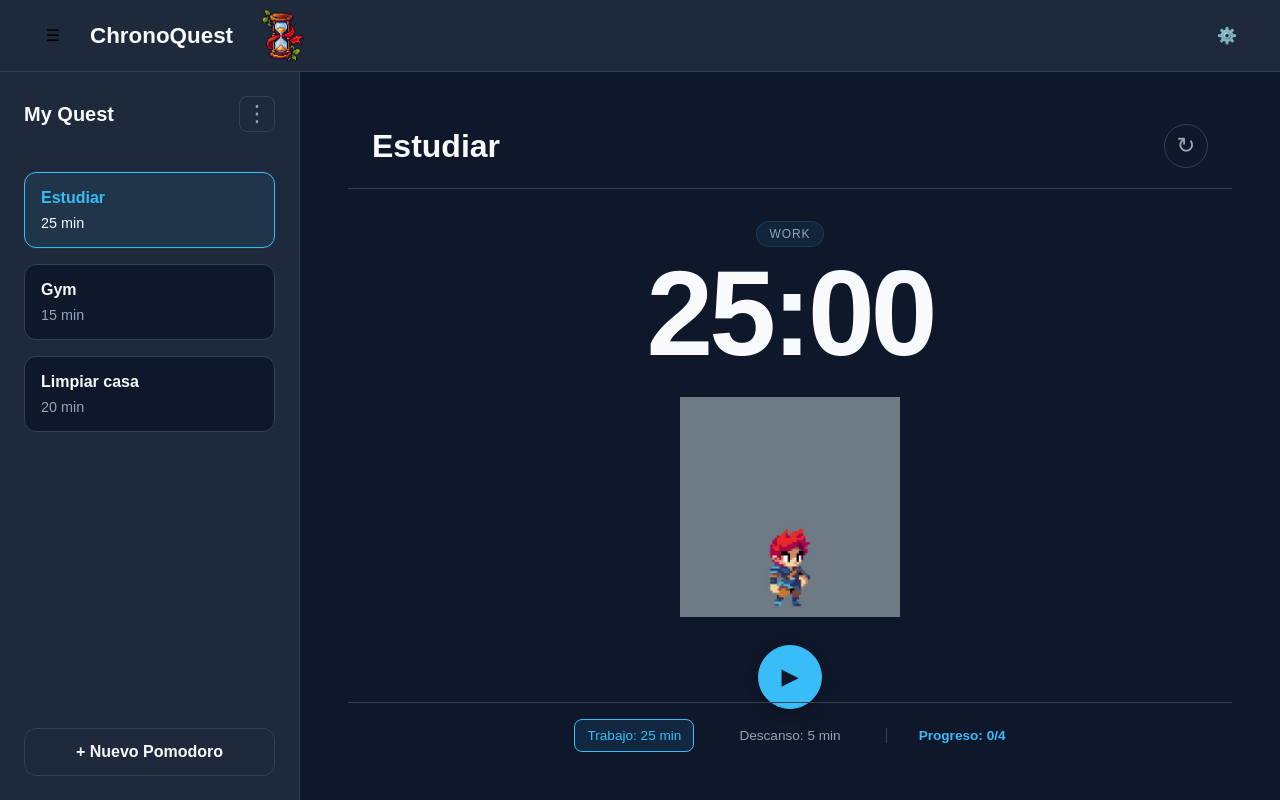
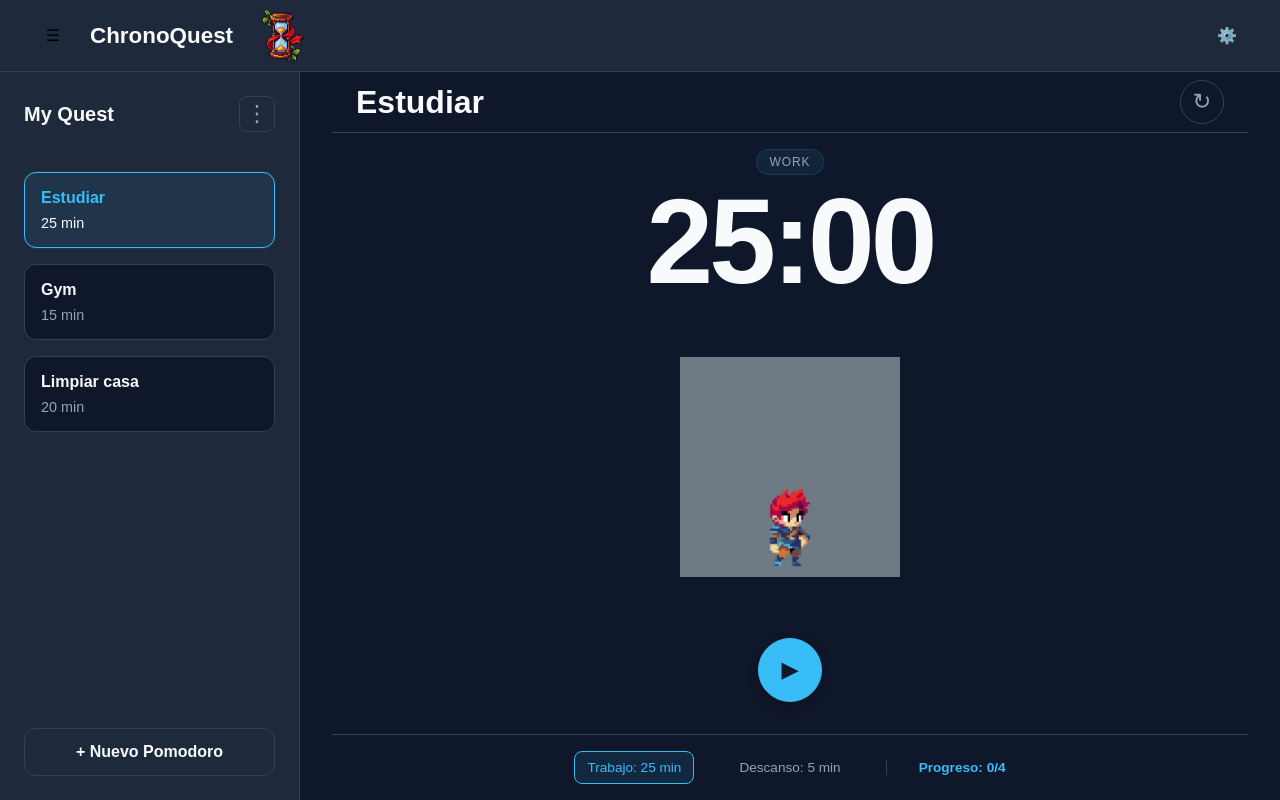
Before and after one commit to Neiyher/pomodoro, a React (Vite) app: page / in a window 1280 px wide. Built offline with nearby package versions, Linux system fonts and the light colour scheme.

Commit message:
fix: adjust player layout heightx2

```diff
--- a/src/components/PomodoroPlayer/PomodoroPlayer.css
+++ b/src/components/PomodoroPlayer/PomodoroPlayer.css
@@ -4,7 +4,7 @@
 
     min-height: 0;
 
-    padding: 2rem 3rem;
+    padding: 0rem 2rem;
 
     background-color: var(--color-bg);
 
@@ -15,8 +15,8 @@
     justify-content: space-between;
     align-items: center;
 
-    margin-bottom: 2rem;
-    padding: 1.25rem 1.5rem;
+    margin-bottom: 1rem;
+    padding: 0.5rem 1.5rem;
 
     border-bottom: 1px solid var(--color-border);
 }
@@ -36,7 +36,7 @@
     justify-content: space-between;
     align-items: center;
 
-    gap: 1.5rem;
+    gap: 1rem;
 }
 .playerMode {
     font-size: 1.1rem;
```
